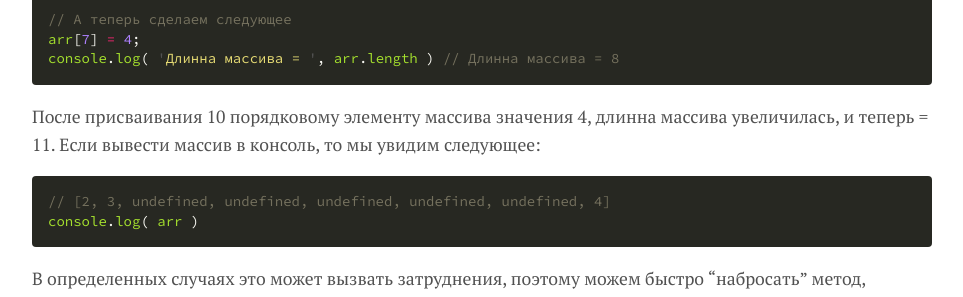
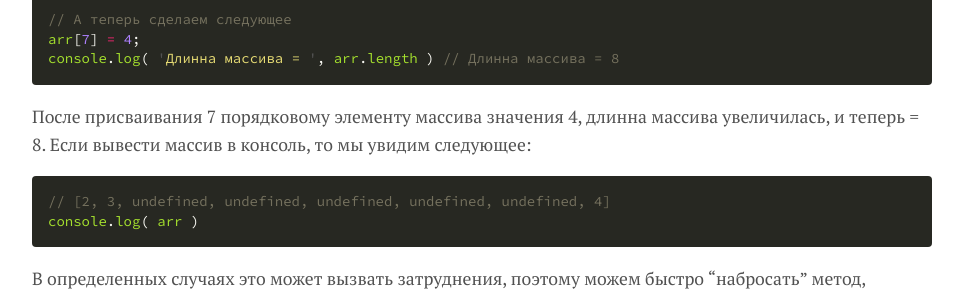
Before and after one commit to klesarev/myblog, a Jekyll site: the page built from _posts/2018-05-18-array-in-js.md, in a window 1280 px wide and 900 px high, scrolled down 1308 px. Shown: the part 155-452 px from the top of the window, without its empty margins (158-1121 px from the left). Built offline with Jekyll 4.4.1, drawn with Linux system fonts in a browser that asks for light colours; comment, search, counter and statistics services are not loaded.

Commit message:
correact article

````diff
--- a/_posts/2018-05-18-array-in-js.md
+++ b/_posts/2018-05-18-array-in-js.md
@@ -40,7 +40,7 @@ console.log( 'Длинна массива = ', arr.length ) // Длинна ма
 arr[7] = 4;
 console.log( 'Длинна массива = ', arr.length ) // Длинна массива = 8
 ```
-После присваивания 10 порядковому элементу массива значения 4, длинна массива увеличилась, и теперь = 11. Если вывести массив в консоль, то мы увидим следующее:
+После присваивания 7 порядковому элементу массива значения 4, длинна массива увеличилась, и теперь = 8. Если вывести массив в консоль, то мы увидим следующее:
 ```javascript
 // [2, 3, undefined, undefined, undefined, undefined, undefined, 4]
 console.log( arr )
````
